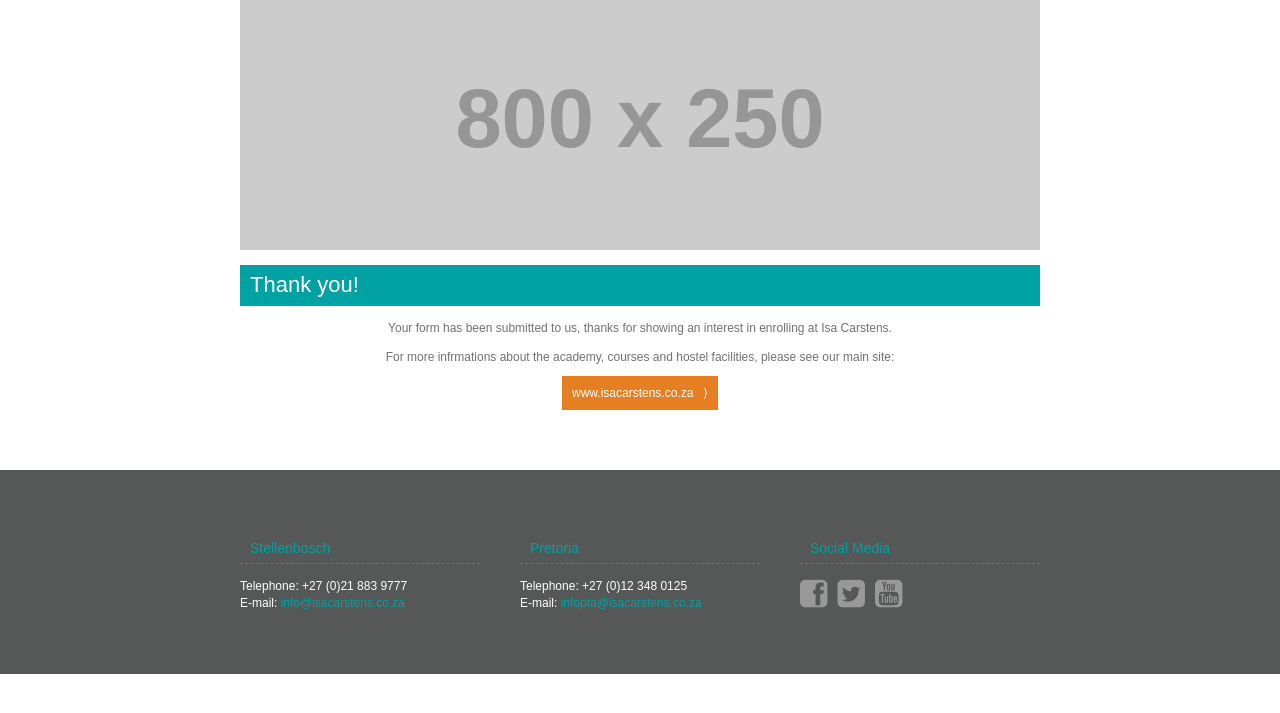
After one commit to Fishgate/isa_micro, a PHP site: page /thank-you.html in a window 1280 px wide. The commit adds this page. Shown: the top 713 px of the page. Run offline with PHP 8.4, Linux system fonts and the light colour scheme; grey boxes labelled with a size stand in for pictures from a placeholder-image service; some libraries are stand-ins or nearby versions.

Commit message:
Tyrone builds a thank-you page for Kyle

```diff
--- a/htdocs/css/main.css
+++ b/htdocs/css/main.css
@@ -280,6 +280,18 @@ footer{
 }
 
 
+/*********************
+    THANK YOU AREA
+*********************/
+.readmore{
+    text-decoration: none;
+    color: #fff;
+    background: #e67e22;
+    padding: 10px;
+    font-weight: 100;
+    line-height: 30px;
+}
+
 
 
 
--- /dev/null
+++ b/htdocs/thank-you.html
@@ -0,0 +1,94 @@
+<!DOCTYPE html>
+<!--[if lt IE 7]>      <html class="no-js lt-ie9 lt-ie8 lt-ie7"> <![endif]-->
+<!--[if IE 7]>         <html class="no-js lt-ie9 lt-ie8"> <![endif]-->
+<!--[if IE 8]>         <html class="no-js lt-ie9"> <![endif]-->
+<!--[if gt IE 8]><!--> <html class="no-js"> <!--<![endif]-->
+    <head>
+        <meta charset="utf-8">
+        <meta http-equiv="X-UA-Compatible" content="IE=edge">
+        <title>Isa Carstens Applications for 2014</title>
+        <meta name="description" content="">
+        <meta name="viewport" content="width=device-width, initial-scale=1">
+
+        <!-- Place favicon.ico and apple-touch-icon.png in the root directory -->
+
+        <link rel="stylesheet" href="css/normalize.css">
+        <link rel="stylesheet" href="css/main.css">
+        <link rel="stylesheet" href="css/font-awesome.css">
+        <script src="js/vendor/modernizr-2.6.2.min.js"></script>
+    </head>
+    <body>
+        <!--[if lt IE 7]>
+            <p class="browsehappy">You are using an <strong>outdated</strong> browser. Please <a href="http://browsehappy.com/">upgrade your browser</a> to improve your experience.</p>
+        <![endif]-->
+
+
+        <div class="wrapper">
+        <!--=======================================
+                          HEADER
+        ==========================================-->
+            <header>
+                <div class="download_desktop">
+                    <!--<a href="download/application-form.pdf" target="_blank"><img src="img/download.png" alt="Download Application Form" /></a>-->
+                </div>
+                <img class="response-img" src="http://www.placehold.it/800x250" alt="isa carstens applications for 2014" />
+            </header>
+        <!--=======================================
+                          BODY
+        ==========================================-->
+            <section class="clearfix">
+
+                <article>
+                    <h1>Thank you!</h1>
+                    <center>
+                        <p>Your form has been submitted to us, thanks for showing an interest in enrolling at Isa Carstens.</p>
+                        <p>For more infrmations about the academy, courses and hostel facilities, please see our main site:</p>
+                        <p><a class="readmore" href="http://www.isacarstens.co.za" target="_blank">www.isacarstens.co.za &nbsp; &rangle;</a></p>
+                    </center>
+                </article>
+
+            </section>
+        </div>
+
+        <footer>
+            <div class="wrapper clearfix">
+                <div class="left contact-deets">
+                    <h3>Stellenbosch</h3>
+                    <p>
+                        Telephone: +27 (0)21 883 9777<br />
+                        E-mail: <a href="info@isacarstens.co.za">info@isacarstens.co.za</a>
+                    </p>
+                </div>
+                <div class="left divider">&nbsp;</div>
+                <div class="left contact-deets">
+                    <h3>Pretoria</h3>
+                    <p>
+                        Telephone: +27 (0)12 348 0125<br />
+                        E-mail: <a href="infopta@isacarstens.co.za">infopta@isacarstens.co.za</a>
+                    </p>
+                </div>
+                <div class="left divider">&nbsp;</div>
+                <div class="left contact-deets social-holder clearfix">
+                    <h3>Social Media</h3>
+                    <a href="https://www.facebook.com/pages/Isa-Carstens-Academy/113180182078388?ref=stream&hc_location=stream" target="_blank"><i class="left social fa fa-2x fa-facebook-square"></i></a>
+                    <a href="https://twitter.com/IsaCarstensAcad" target="_blank"><i class="left social fa fa-2x fa-twitter-square"></i></a>
+                    <a href="http://www.youtube.com/user/isacarstens" target="_blank"><i class="left social fa fa-2x fa-youtube-square"></i></a>
+                </div>
+            </div>
+        </footer>
+        <script src="//ajax.googleapis.com/ajax/libs/jquery/1.10.2/jquery.min.js"></script>
+        <script>window.jQuery || document.write('<script src="js/vendor/jquery-1.10.2.min.js"><\/script>')</script>
+        <script src="js/plugins.js"></script>
+        <script src="js/main.js"></script>
+
+        <!-- Google Analytics: change UA-XXXXX-X to be your site's ID. -->
+        <script>
+            (function(b,o,i,l,e,r){b.GoogleAnalyticsObject=l;b[l]||(b[l]=
+            function(){(b[l].q=b[l].q||[]).push(arguments)});b[l].l=+new Date;
+            e=o.createElement(i);r=o.getElementsByTagName(i)[0];
+            e.src='//www.google-analytics.com/analytics.js';
+            r.parentNode.insertBefore(e,r)}(window,document,'script','ga'));
+            ga('create','UA-XXXXX-X');ga('send','pageview');
+        </script>
+    </body>
+</html>
```
